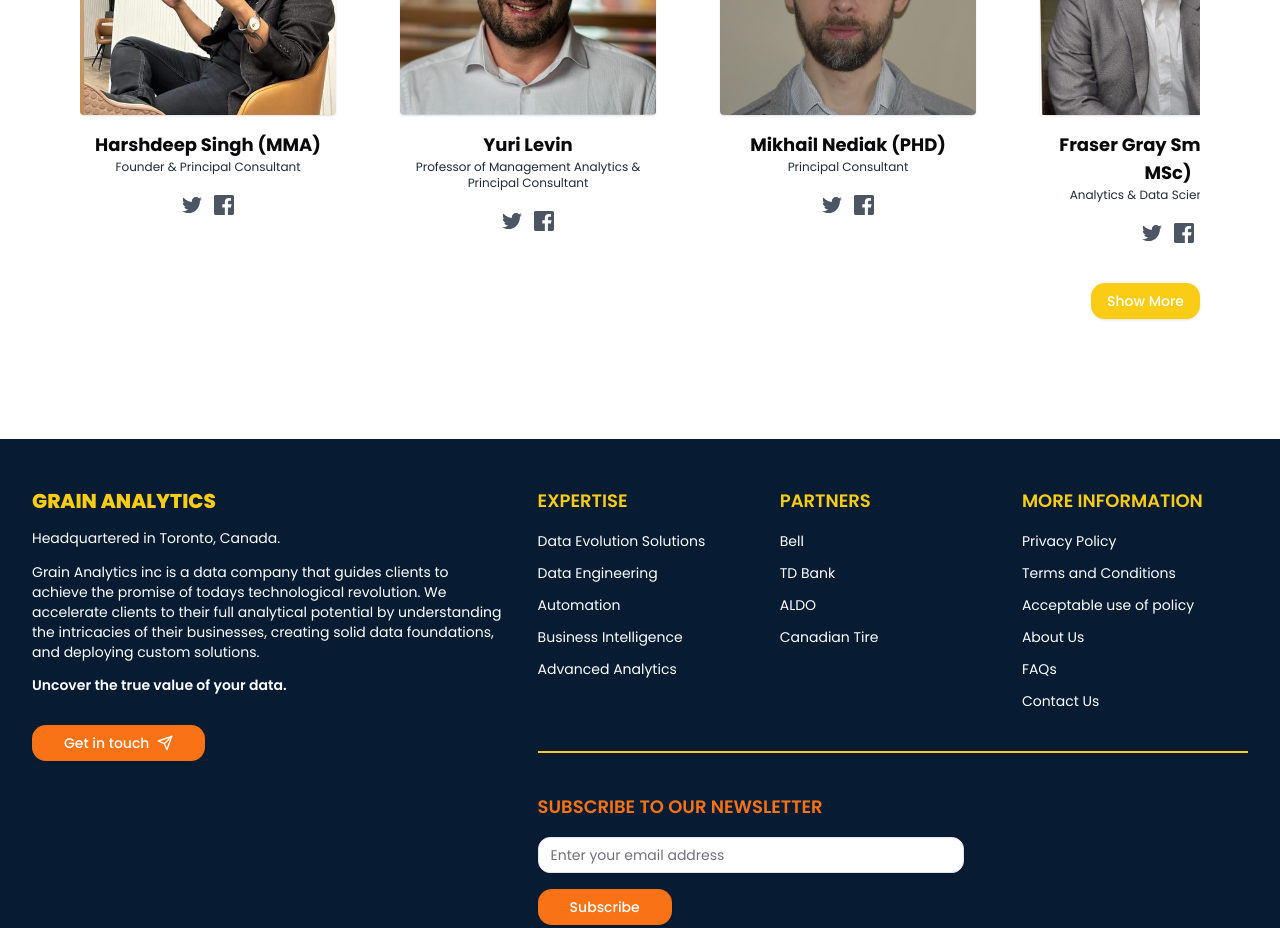
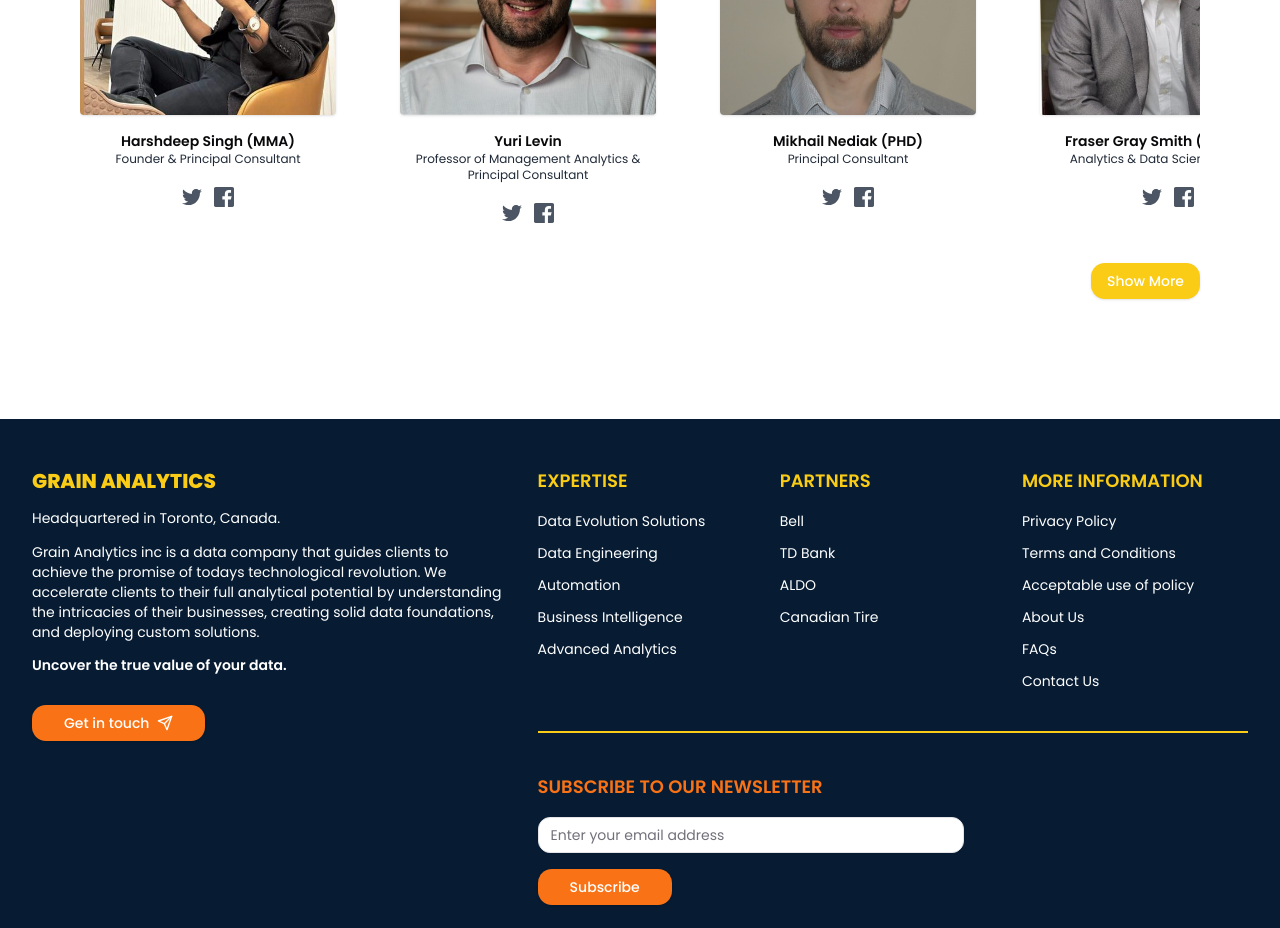
Before and after one commit to sanat75/grain2.0, a Next.js app: page / in a window 1280 px wide. Shown: the part 5780-6708 px from the top of the page. Built offline with nearby package versions, Linux system fonts and the light colour scheme.

Commit message:
remove the comments

```diff
--- a/src/components/Landing/Services/DNATimeLine.tsx
+++ b/src/components/Landing/Services/DNATimeLine.tsx
@@ -155,7 +155,7 @@
           <motion.div variants={textVariants}>
             <div className="border mt-3 sm:pr-8 p-4 mr-3 mb-3 rounded-2xl bg-primary-secondary">
               <h3 className="text-2xl my-2 font-semibold text-primary">
-                Customer Analytics
+                Pricing Analytics
               </h3>
               <motion.p
                 variants={textVariants}
--- a/src/components/Team/Team.tsx
+++ b/src/components/Team/Team.tsx
@@ -104,7 +104,7 @@
 }) => {
   return (
     <div>
-      <div className="w-64 relative pb-56 mb-4 rounded shadow lg:pb-64">
+      <div className="w-48 md:w-64 relative pb-56 mb-4 rounded shadow lg:pb-64">
         <img
           className="absolute object-cover w-full h-full rounded"
           src={imageSrc}
@@ -112,7 +112,7 @@
         />
       </div>
       <div className="flex flex-col sm:text-center">
-        <p className="text-lg font-bold">{name}</p>
+        <p className="text-sm font-semibold">{name}</p>
         <p className="mb-5 text-xs text-gray-800">{profession}</p>
         <div className="flex items-center space-x-3 sm:justify-center">
           <a
```
